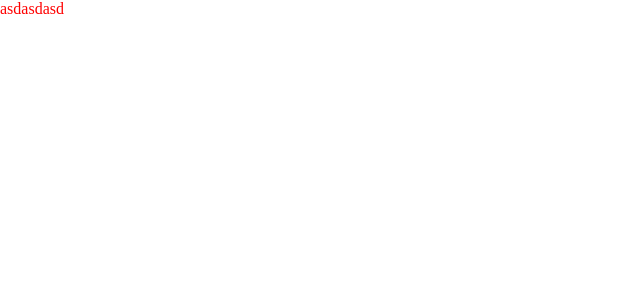
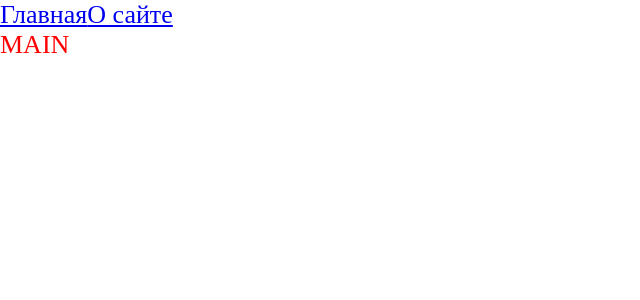
Before and after one commit to AlekseiCherenkevich/prod-app, a React app: page / in a window 1280 px wide. Shown: the top 300 px of the page, without its empty margins (0-640 px from the left). Built offline with nearby package versions, Linux system fonts and the light colour scheme.

Commit message:
feat: add routing with lazy loading

```diff
--- a/package.json
+++ b/package.json
@@ -15,6 +15,7 @@
     "@types/node": "^17.0.21",
     "@types/react": "^17.0.39",
     "@types/react-dom": "^17.0.11",
+    "@types/react-router-dom": "^5.3.3",
     "@types/webpack": "^5.28.0",
     "@types/webpack-dev-server": "^4.7.2",
     "css-loader": "^6.6.0",
@@ -32,6 +33,7 @@
   },
   "dependencies": {
     "react": "^17.0.2",
-    "react-dom": "^17.0.2"
+    "react-dom": "^17.0.2",
+    "react-router-dom": "^6.2.1"
   }
 }
--- a/src/App.tsx
+++ b/src/App.tsx
@@ -1,10 +1,22 @@
-import React from 'react';
+import React, {Suspense} from 'react';
 import './index.scss'
+import {Link, Route, Routes} from "react-router-dom";
+import {AboutPageAsync} from "./pages/AboutPage/AboutPage.async";
+import {MainPageAsync} from "./pages/MainPage/MainPage.async";
+
 
 const App = () => {
+
   return (
     <div className={'app'}>
-      asdasdasd
+      <Link to={'/'}>Главная</Link>
+      <Link to={'/about'}>О сайте</Link>
+      <Suspense fallback={<div>Loading...</div>}>
+        <Routes>
+          <Route path={'/about'} element={<AboutPageAsync/>} />
+          <Route path={'/'} element={<MainPageAsync/>} />
+        </Routes>
+      </Suspense>
     </div>
   );
 };
--- a/src/index.scss
+++ b/src/index.scss
@@ -5,5 +5,6 @@
 }
 
 .app {
-  color: red
+  color: red;
+  font-size: 26px;
 }
--- a/src/index.tsx
+++ b/src/index.tsx
@@ -1,4 +1,9 @@
 import {render} from "react-dom";
 import App from "./App";
+import {BrowserRouter} from "react-router-dom";
 
-render(<div><App/></div>, document.getElementById('root'))
+render(<div>
+  <BrowserRouter>
+    <App/>
+  </BrowserRouter>
+</div>, document.getElementById('root'))
--- /dev/null
+++ b/src/pages/AboutPage/AboutPage.async.tsx
@@ -0,0 +1,7 @@
+import {ExoticComponent, lazy} from "react";
+
+
+export const AboutPageAsync = lazy(()=>new Promise(resolve => {
+  // @ts-ignore
+  setTimeout(()=>resolve(import('./AboutPage')), 1500)
+})) as ExoticComponent
--- /dev/null
+++ b/src/pages/AboutPage/AboutPage.tsx
@@ -0,0 +1,11 @@
+import React from 'react';
+
+const AboutPage = () => {
+  return (
+    <div>
+      ABOUT
+    </div>
+  );
+};
+
+export default AboutPage;
--- /dev/null
+++ b/src/pages/MainPage/MainPage.async.tsx
@@ -0,0 +1,7 @@
+import {lazy} from "react";
+
+
+export const MainPageAsync = lazy(()=>new Promise(resolve=>{
+  // @ts-ignore
+  setTimeout(()=>resolve(import('./MainPage')), 1500)
+}))
--- /dev/null
+++ b/src/pages/MainPage/MainPage.tsx
@@ -0,0 +1,11 @@
+import React from 'react';
+
+const MainPage = () => {
+  return (
+    <div>
+      MAIN
+    </div>
+  );
+};
+
+export default MainPage;
```
Also changed, not shown: 2 other files (tests, documents, lock files or other folders).
